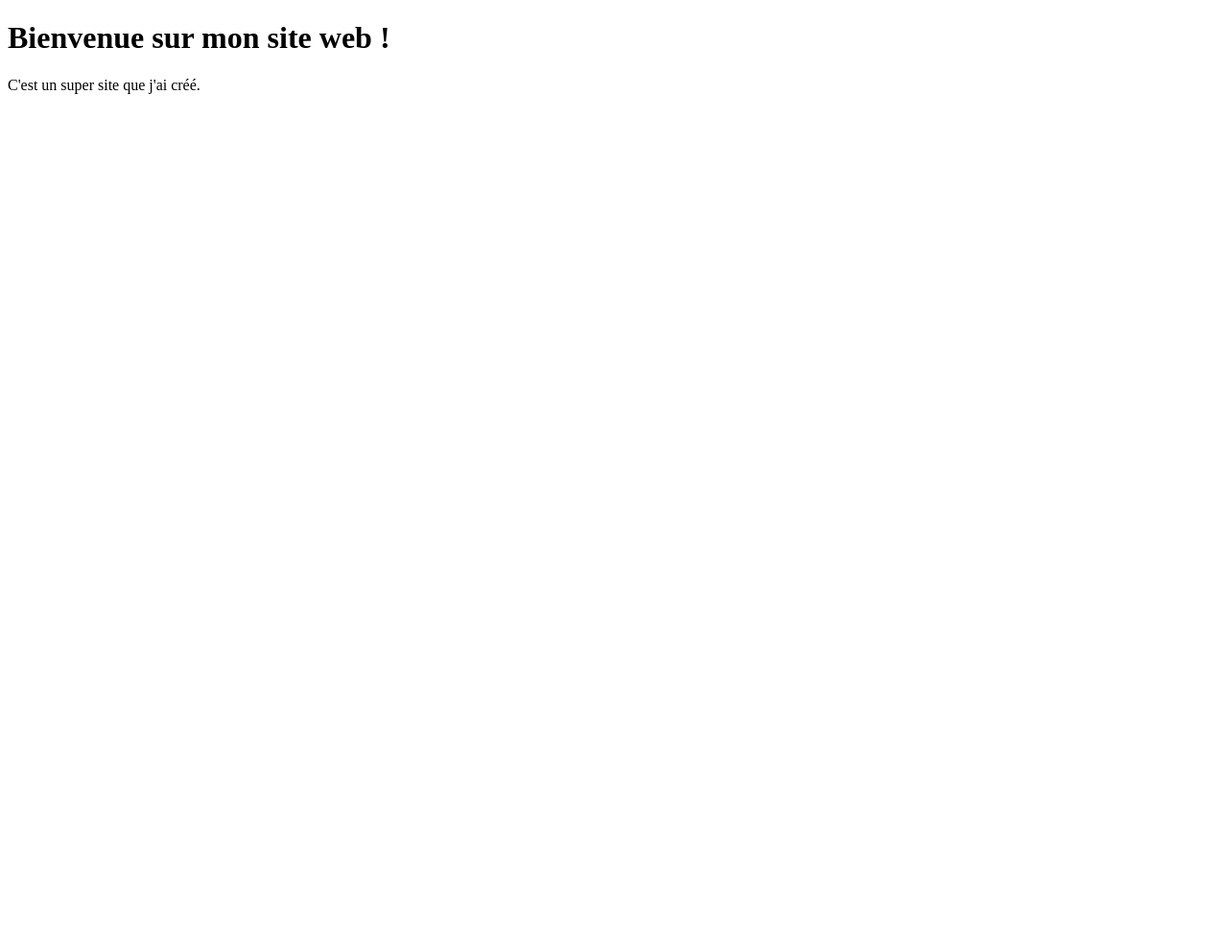
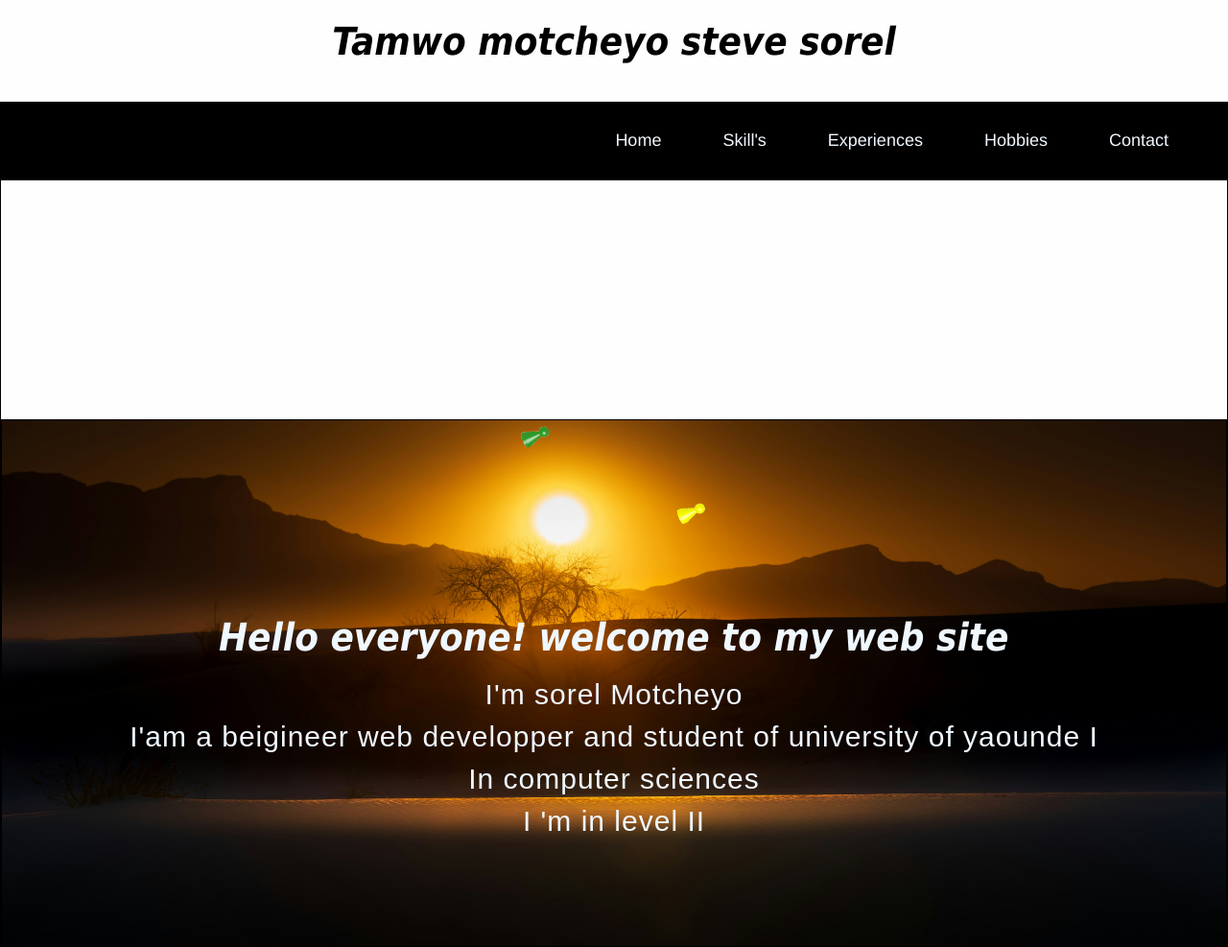
Before and after one commit to stevesorelmotcheyo/premier_projet, a plain HTML site: page index.html in a window 1280 px wide. Shown: the whole page at 96% size. Before the commit the page ends 800 px from the top, so only its background shows below. Drawn offline with Linux system fonts and the light colour scheme.

Commit message:
Mon commit

```diff
--- a/index.html
+++ b/index.html
@@ -6,7 +6,273 @@
     <title>Mon Site Web</title>
 </head>
 <body>
-    <h1>Bienvenue sur mon site web !</h1>
-    <p>C'est un super site que j'ai créé.</p>
+
+
+    <h1>Tamwo motcheyo steve sorel</h1>
+    <img src="vert.bmp" alt="" id="premier">
+    <img src="jaune.bmp" alt="" id="deuxieme">
+
+    <header>
+
+         <ul>
+            <li><a href="">Home</a></li>
+            <li><a href="">Skill's</a></li>
+            <li><a href="">Experiences</a></li>
+            <li><a href="">Hobbies</a></li>
+            <li><a href="">Contact</a></li>
+         </ul>
+
+    </header>
+
+    <section id="mother">
+
+         <section id="home">
+
+           <div id="presentation">
+            <div id="pre">
+
+                <h1>Hello everyone! welcome to my web site </h1>
+                <p> I'm sorel Motcheyo </p>
+                <p>I'am a beigineer web developper and student of university of yaounde I  </p>
+                <p>In computer sciences </p>
+                <p> I 'm in level II </p>
+
+            </div>
+
+
+
+           </div>
+
+
+        </section>
+        <section id="skill">
+            <p>hello skil</p>
+
+        </section>
+         <section id="experiences">
+            <p>hello ex</p>
+
+        </section>
+        <section id="hobbies">
+            <p>hello hobb</p>
+
+        </section>
+        <section id="contact">
+            <p>hello con</p>
+
+        </section>
+
+    </section>
+
+
+
+
+
+<style>
+
+    *{
+        padding: 0;
+        margin: 0;
+        box-sizing: border-box;
+        /* overflow-x: hidden; */
+    }
+
+    body
+    {
+        display: flex;
+        justify-content: center;
+        flex-direction: column;
+        align-items: center;
+        min-height: 80vh;
+        background-color: rgb(254, 254, 254);
+        overflow-y: hidden;
+        /* padding: 10px 20px; */
+        position: relative;
+    }
+    header
+    {
+        width: 100%;
+        padding:30px;
+        background-color: black;
+        margin-top: 30px;
+    }
+    ul
+    {
+        list-style: none;
+        display: flex;
+        float:right;
+    }
+    li
+    {
+         margin:0 20px ;
+    }
+    li a
+    {
+        text-decoration: none;
+        font-size: 18px;
+        color: aliceblue;
+       font-family: 'Franklin Gothic Medium', 'Arial Narrow', Arial, sans-serif;
+        padding:10px;
+        border-radius: 6px;
+        transition: 0.5s;
+        border: 2px solid rgb(0, 0, 0);
+        /* float: right; */
+    }
+    li a:hover
+    {
+        /* background-color: azure; */
+        /* padding:8px; */
+        border:2px solid white ;
+        color:rgb(255, 255, 255);
+    }
+    h1{
+         font-weight:bold;
+         font-style: oblique;
+         color: rgb(0, 0, 0);
+         padding-bottom: 10px;
+         font-size: 40px;
+         padding-top:20px ;
+         font-family:Tahoma;
+
+    }
+    section
+    {
+        display: flex;
+        justify-content: center;
+        /* align-items: center ; */
+        flex-direction: column;
+        border: 1px solid black;
+        width: 100%;
+        min-height: 80vh;
+    }
+    #mother
+    {
+        overflow-y: scroll;
+        height: 100vh;
+        /* padding:20px; */
+    }
+    #home{
+           margin-top:2900px;
+            display: grid;
+            grid-template-columns: repeat(1,1fr);
+            justify-content: center;
+            background-image: url(joseph.jpg);
+            background-repeat: no-repeat;
+            background-size: cover;
+            background-position: center;
+            min-height:80vh;
+            /* align-items: center; */
+    }
+    #photo,#presentation
+    {
+         /* border: 2px solid white; */
+    }
+    #presentation
+    {
+         display: grid;
+         grid-template-columns:repeat(1,1fr);
+         grid-template-rows: repeat(1,1fr);
+         justify-content: center;
+        padding: 20px;
+    }
+    #pre
+    {
+        display: flex;
+        justify-content: center;
+        align-items: center;
+        flex-direction: column;
+        color: azure;
+    }
+    #pre h1,p
+    {
+        color: aliceblue;
+        padding-top:0;
+    }
+    p
+    {
+        font-size: 30px;
+        letter-spacing: 1px;
+        padding-top: 10px;
+        font-family:sans-serif;
+    }
+    #photo
+    {
+        background-image: url(joseph.jpg);
+        background-repeat: no-repeat;
+        background-size: cover;
+        background-position: center;
+    }
+#premier
+{   top: 200;
+    left: 200px;
+    position: absolute;
+    width: 80px;
+    animation: deplacement infinite 10s alternate-reverse ease-in-out;
+}
+
+#deuxieme
+{   top: 200;
+    right: 200px;
+    position: absolute;
+    width: 80px;
+    animation: deplace infinite 10s alternate-reverse ease-in-out;
+}
+
+@keyframes deplacement {
+
+    /* 0%
+    {
+         transform: translateY(800px);
+    } */
+    30%
+    {
+        transform: translateX(400px);
+    }
+    60%
+    {
+        rotate: 70deg;
+        transform: translateY(-200px);
+        transform: translateY(-400px);
+
+    }
+}
+#pre h1
+{
+    animation: de infinite 1s alternate-reverse ease-in-out;
+}
+
+@keyframes deplace {
+
+    /* 0%
+    {
+         transform: translateY(800px);
+    } */
+    30%
+    {
+        transform: translateX(-400px);
+    }
+    60%
+    {
+        rotate: 70deg;
+        transform: translateY(200px);
+        transform: translateY(400px);
+
+    }
+}
+
+@keyframes de {
+
+    /* 0%
+    {
+         transform: translateY(800px);
+    } */
+    30%
+    {
+        scale: 0.9;
+    }
+
+}
+
+</style>
 </body>
 </html>
```
Also changed, not shown: jaune.bmp (added), joseph.jpg (added), vert.bmp (added).
